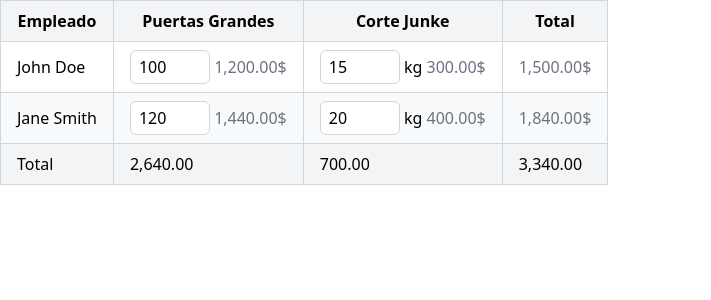
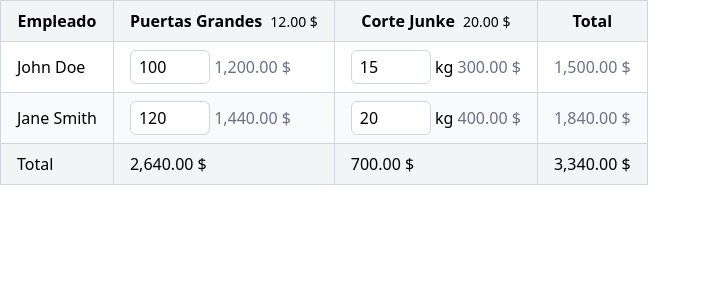
Before and after one commit to ChrisPoul/renova, a SvelteKit app: page / in a window 1280 px wide. Shown: the top 300 px of the page, without its empty margins (0-711 px from the left). Built offline with nearby package versions, Linux system fonts and the light colour scheme.

Commit message:
Fixed how we format money

```diff
--- /dev/null
+++ b/src/lib/utils.ts
@@ -0,0 +1,6 @@
+export function formatMonetaryValue(value: number) {
+	return value.toLocaleString('en-US', {
+		minimumFractionDigits: 2,
+		maximumFractionDigits: 2
+	}) + ' $';
+}
--- a/src/routes/+page.svelte
+++ b/src/routes/+page.svelte
@@ -1,6 +1,7 @@
 <script lang="ts">
 	import EmployeeRow from './EmployeeRow.svelte';
-	import {totals} from '$lib/stores/totals.svelte';
+	import { totals } from '$lib/stores/totals.svelte';
+	import { formatMonetaryValue } from '$lib/utils';
 
 	let categoriasDestajo = [
 		{ id: 1, concept: 'Puertas Grandes', unit: '', unitMonetaryValue: 12 },
@@ -26,27 +27,21 @@
 			]
 		}
 	]);
-	function formatNumber(value: number) {
-		return value.toLocaleString('en-US', {
-			minimumFractionDigits: 2,
-			maximumFractionDigits: 2
-		});
-	}
 	function getTotalMonetaryValueByEmployees() {
-		let total = 0
+		let total = 0;
 		for (const [employeeId, employeeTotal] of totals.byEmployee) {
-			total += employeeTotal
+			total += employeeTotal;
 		}
-		return total
+		return total;
 	}
 	function getCategoryTotalMonetaryValue(categoryId: number) {
-		let total = 0
-		const destajoTotals = totals.byCategory.get(categoryId)
-		if (!destajoTotals) return 0
+		let total = 0;
+		const destajoTotals = totals.byCategory.get(categoryId);
+		if (!destajoTotals) return 0;
 		for (const [destajoId, destajoTotal] of destajoTotals) {
-			total += destajoTotal
+			total += destajoTotal;
 		}
-		return total
+		return total;
 	}
 </script>
 
@@ -57,6 +52,9 @@
 			{#each categoriasDestajo as category}
 				<th class="border border-gray-300 px-4 py-2">
 					{category.concept}
+					<span class="font-normal text-sm pl-1">
+						{formatMonetaryValue(category.unitMonetaryValue)}
+					</span>
 				</th>
 			{/each}
 			<th class="border border-gray-300 px-4 py-2">Total</th>
@@ -70,11 +68,11 @@
 			<td class="border border-gray-300 px-4 py-2">Total</td>
 			{#each categoriasDestajo as category}
 				<td class="border border-gray-300 px-4 py-2">
-					{formatNumber(getCategoryTotalMonetaryValue(category.id))}
+					{formatMonetaryValue(getCategoryTotalMonetaryValue(category.id))}
 				</td>
 			{/each}
 			<td class="border border-gray-300 px-4 py-2">
-				{formatNumber(totalMonetaryValue)}
+				{formatMonetaryValue(totalMonetaryValue)}
 			</td>
 		</tr></tbody
 	>
--- a/src/routes/EmployeeRow.svelte
+++ b/src/routes/EmployeeRow.svelte
@@ -1,6 +1,7 @@
 <script lang="ts">
 	import { onMount } from 'svelte';
 	import { totals } from '$lib/stores/totals.svelte';
+	import { formatMonetaryValue } from '$lib/utils';
 
 	let {
 		employee,
@@ -23,12 +24,6 @@
 
 	function getDestajoTotalMonetaryValue(amount: number, unitMonetaryValue: number) {
 		return amount * unitMonetaryValue;
-	}
-	function formatNumber(value: number) {
-		return value.toLocaleString('en-US', {
-			minimumFractionDigits: 2,
-			maximumFractionDigits: 2
-		});
 	}
 	function validateDestajoAmount(amount: number) {
 		if (!amount) return 0;
@@ -100,14 +95,16 @@
 				/>
 				{category.unit}
 				<span class="text-gray-500">
-					{formatNumber(getDestajoTotalMonetaryValue(destajo.amount, category.unitMonetaryValue))}$
+					{formatMonetaryValue(
+						getDestajoTotalMonetaryValue(destajo.amount, category.unitMonetaryValue)
+					)}
 				</span>
 			{/if}
 		</td>
 	{/each}
 	<td class="border border-gray-300 px-4 py-2">
 		<span class="text-gray-500">
-			{formatNumber(employeeTotalMonetaryValue)}$
+			{formatMonetaryValue(employeeTotalMonetaryValue)}
 		</span>
 	</td>
 </tr>
```
